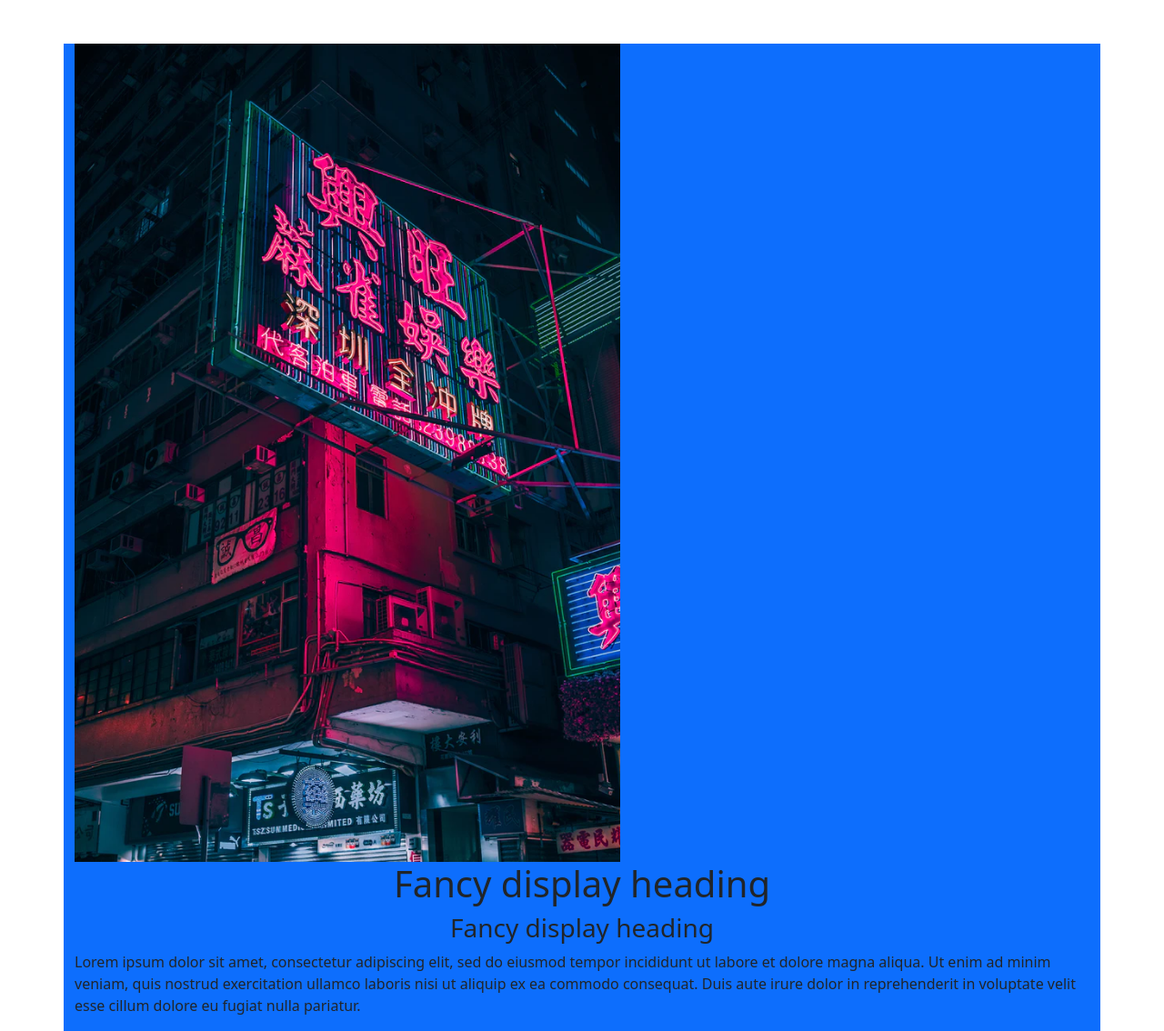
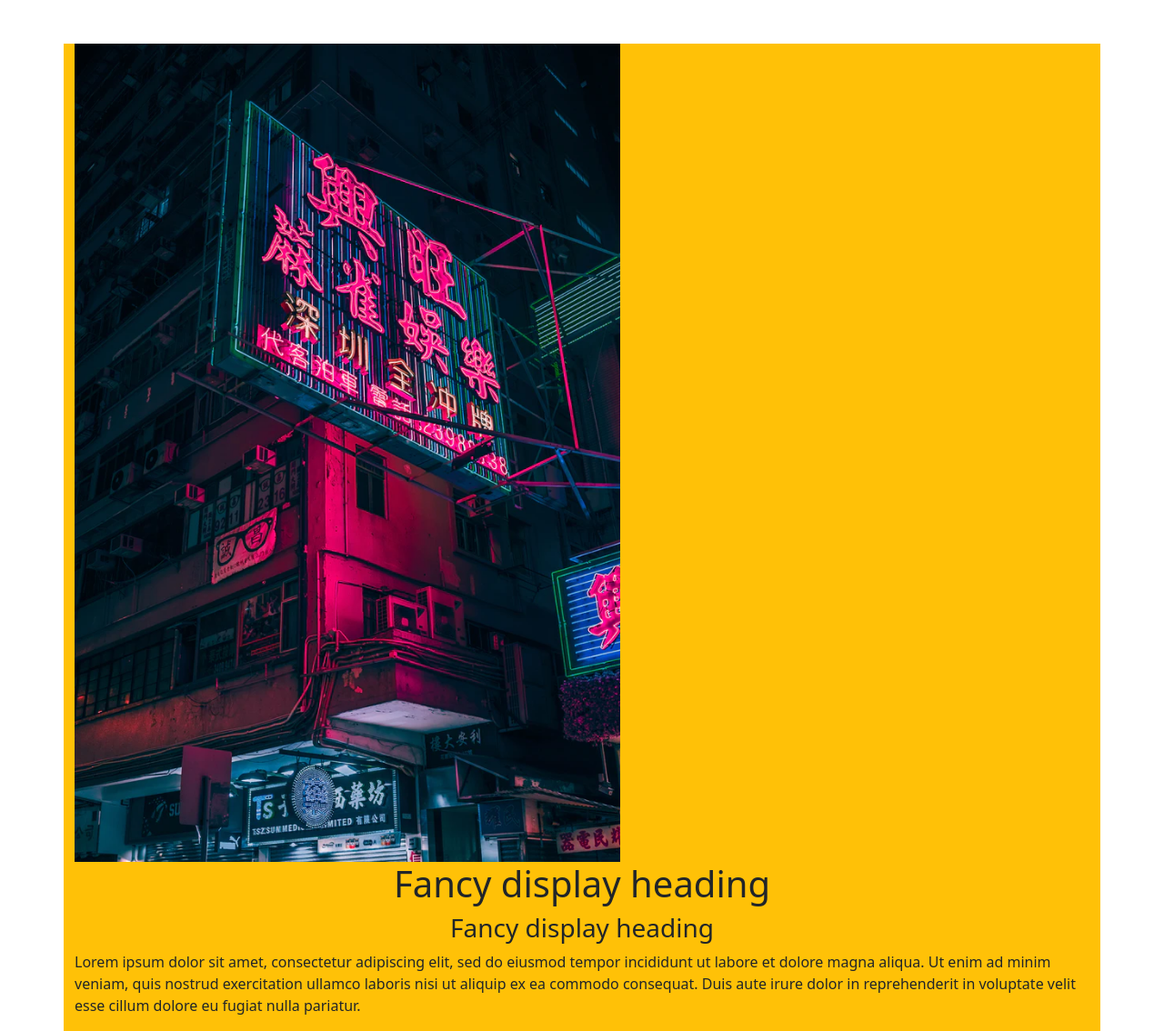
Before and after one commit to cybiz/wappler-phptest-2021sept, a PHP site: page / in a window 1280 px wide. Shown: the part 56-1190 px from the top of the page at 91% size. Run offline with PHP 8.4, Linux system fonts and the light colour scheme; some libraries are stand-ins or nearby versions.

Commit message:
2nd cont bgd yellow

```diff
--- a/index.php
+++ b/index.php
@@ -16,7 +16,7 @@
 
 <body is="dmx-app" id="index">
     <?php include 'nav.php'; ?>
-<div class="container mt-5 bg-primary">
+<div class="container mt-5 bg-warning">
 <div class="row">
 <div class="col-12 col-md">
 <img src="assets/img/hongkong.webp" class="img-fluid" width="600px">
```
